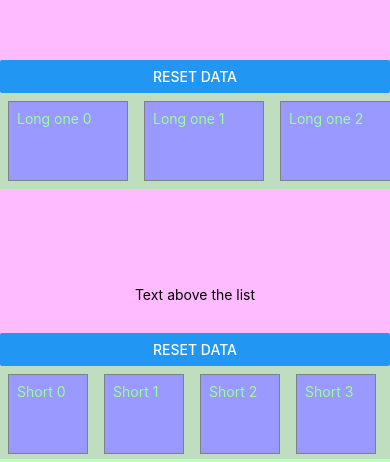
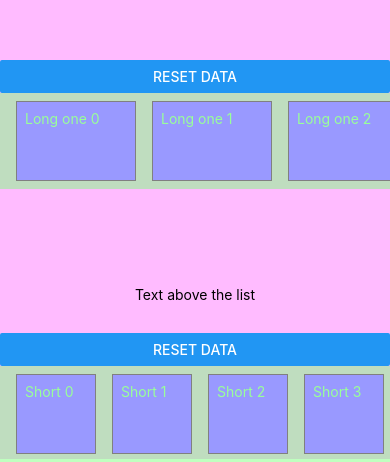
Before and after one commit to karhatsu/react-native-drag-and-drop-app, a React Native app: screen / in a window 390 px wide. Shown: the part 385-847 px from the top of the page. Built offline with nearby package versions, Linux system fonts and the light colour scheme.

Commit message:
Take container horizontal padding into account

```diff
--- a/DraggableList.js
+++ b/DraggableList.js
@@ -46,6 +46,7 @@ export default class DraggableList extends React.PureComponent {
       height: PropTypes.number.isRequired,
       width: PropTypes.number.isRequired,
     }).isRequired,
+    contentContainerHorizontalPadding: PropTypes.number.isRequired,
     contentContainerStyle: PropTypes.object, // eslint-disable-line react/forbid-prop-types
     onDeleteItem: PropTypes.func.isRequired,
     extraItem: PropTypes.object, // eslint-disable-line react/forbid-prop-types
@@ -85,9 +86,9 @@ export default class DraggableList extends React.PureComponent {
   createPanResponder = () => {
     return PanResponder.create({
       onStartShouldSetPanResponderCapture: (event) => {
-        const { cellTotalSize } = this.props
+        const { cellTotalSize, contentContainerHorizontalPadding } = this.props
         const { pageX } = event.nativeEvent
-        this.dragStartComponentLeft = pageX - (pageX + this.scrollOffset) % cellTotalSize.width
+        this.dragStartComponentLeft = pageX - (pageX + this.scrollOffset) % cellTotalSize.width + contentContainerHorizontalPadding
         this.dragAnimatedValue.setOffset({ x: this.dragStartComponentLeft, y: 0 })
         return false
       },
--- a/List.js
+++ b/List.js
@@ -3,6 +3,8 @@ import PropTypes from 'prop-types'
 import { Button, StyleSheet, View } from 'react-native'
 import DraggableList from './DraggableList'
 import ListItem, { cellMargin, cellHeight } from './ListItem'
+
+const containerHorizontalPadding = 8
 
 const s = StyleSheet.create({
   root: {
@@ -12,6 +14,7 @@ const s = StyleSheet.create({
   },
   list: {
     backgroundColor: 'rgba(128,255,128,0.5)',
+    paddingHorizontal: containerHorizontalPadding,
   },
 })
 
@@ -80,6 +83,7 @@ export default class List extends React.PureComponent {
         <DraggableList
           canDeleteLast={canDeleteLast}
           cellTotalSize={cellTotalSize}
+          contentContainerHorizontalPadding={containerHorizontalPadding}
           contentContainerStyle={s.list}
           onDeleteItem={this.onDeleteItem}
           extraItem={extraItem ? { extra: true, text: '➕' } : undefined}
```
